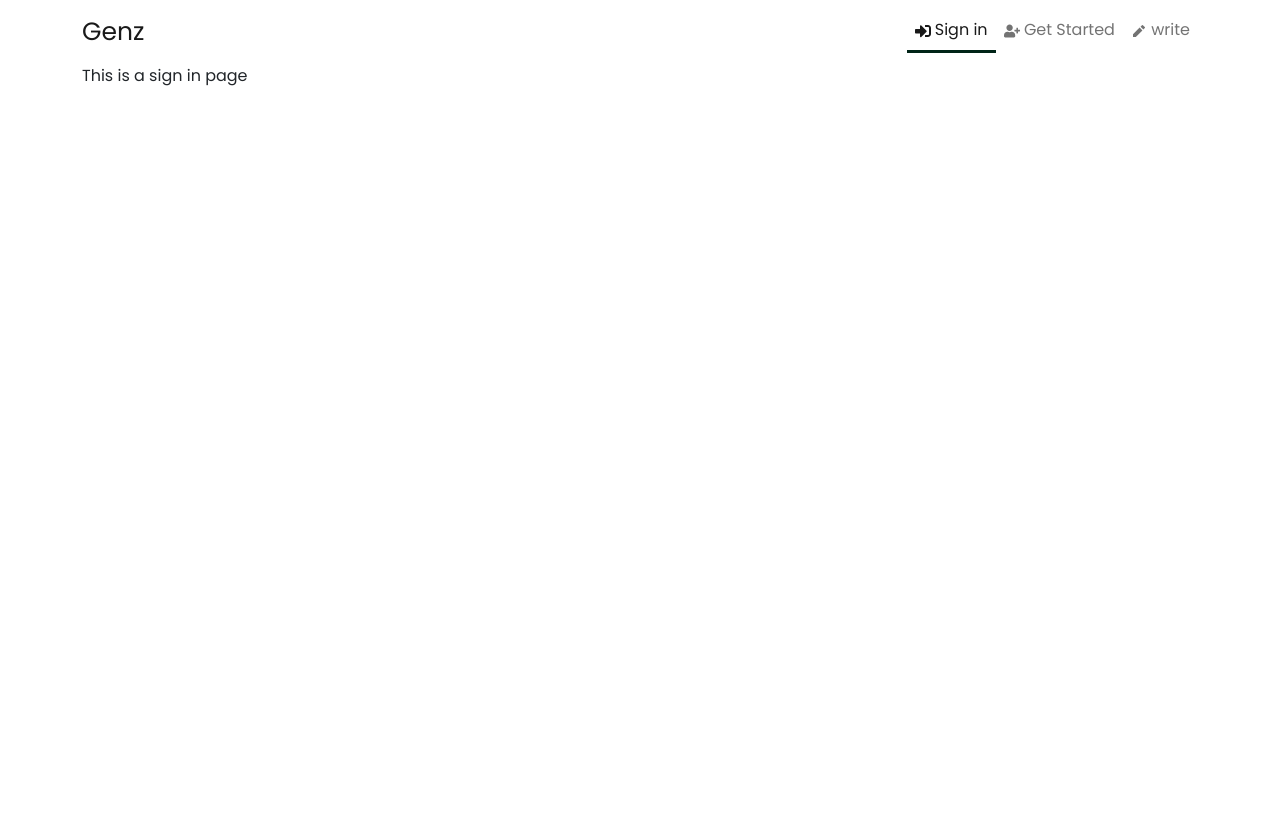
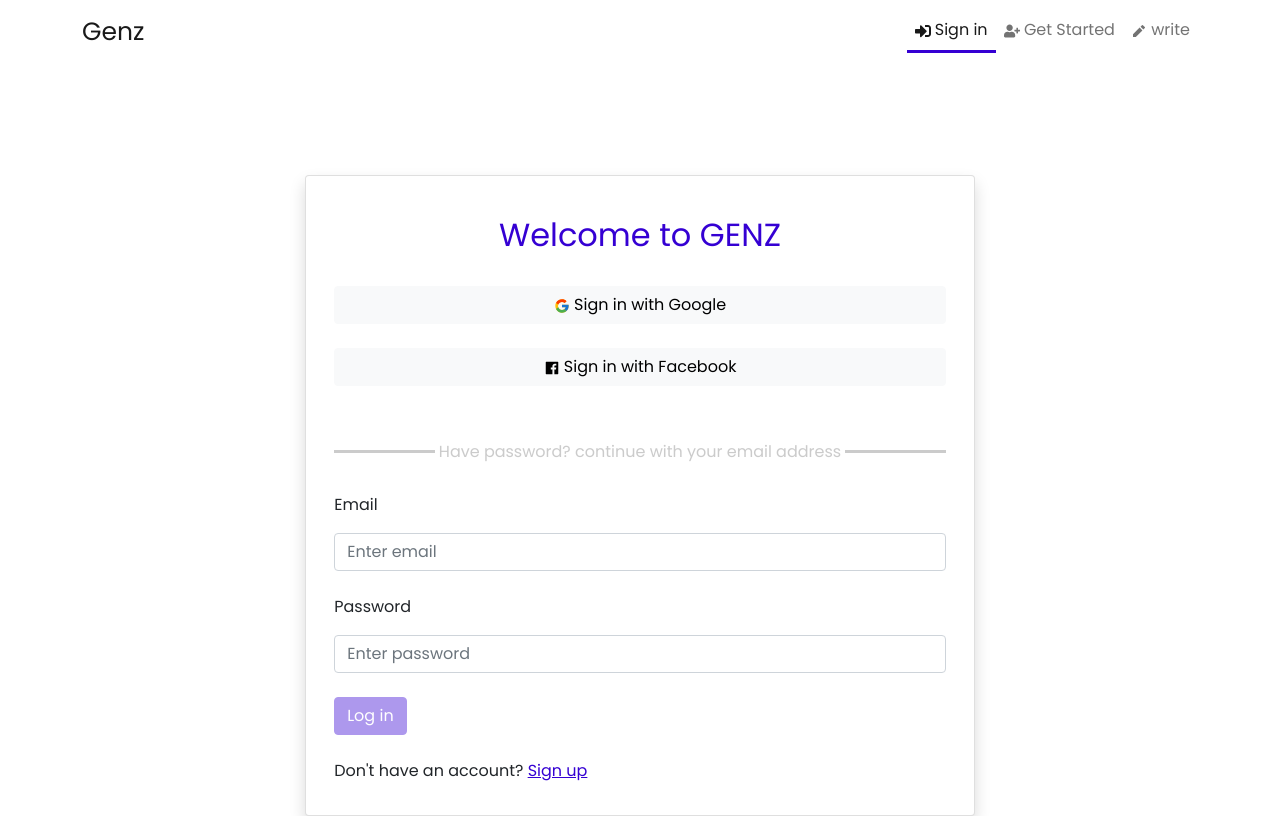
Before and after one commit to Harsha-S2604/genz-client, a React (Create React App) app: page /signin in a window 1280 px wide. Built offline with nearby package versions, Linux system fonts and the light colour scheme.

Commit message:
started signin UI

```diff
--- a/src/component/navbar/Navbar.js
+++ b/src/component/navbar/Navbar.js
@@ -12,7 +12,7 @@ export default class Navbar extends Component {
     constructor(props) {
         super(props);
         this.state = {
-            activeBottomColor: {"borderBottom": "3px solid #002417"},
+            activeBottomColor: {"borderBottom": "3px solid #3500D3"},
             showCollapseMenu: false
         }
     }
@@ -30,7 +30,7 @@ export default class Navbar extends Component {
         return (
             <div>
                 <Router>
-                <nav className="navbar navbar-expand-lg navbar-light bg-transparent navbar-toggleable-md sticky-top">
+                <nav className="navbar navbar-expand-lg navbar-light bg-transparent navbar-toggleable-md">
                     <div className="container">
                         <NavLink className="navbar-brand" id="navbar-title" to="/">Genz</NavLink>
                         <button className="navbar-toggler navbar-toggler-right collapsed" onClick={this.toggleMenu}
--- a/src/component/signin/Signin.js
+++ b/src/component/signin/Signin.js
@@ -1,11 +1,60 @@
 import React, { Component } from "react";
+import {FcGoogle} from 'react-icons/fc';
+import {AiFillFacebook} from 'react-icons/ai';
 
 export default class Signin extends Component {
+
+    constructor(props) {
+        super(props);
+        this.state = {
+            isEnable: false
+        }
+    }
+
+    handleLogin = () => {
+        console.log("login")
+    }
+
     render() {
         return (
             <div>
                 <div className="container">
-                    This is a sign in page
+                    <div className="card-config">
+                        <div className="card shadow mx-auto card-width">
+                            <div className="card-body">
+                                <h2 className="primary-color text-center card-title pt-4">Welcome to GENZ</h2><br/>
+                                <div className="container">
+                                    <div>
+                                        <button type="button" className="btn btn-light col-12"><FcGoogle />{" "}Sign in with Google</button><br/><br/>
+                                        <button type="button" className="btn btn-light col-12"><AiFillFacebook />{" "}Sign in with Facebook</button><br/><br/>
+                                    </div><br/>
+                                    <hr className="sep-login-hr" data-content="Have password? continue with your email address" /><br/>
+                                    <form>
+                                        <div className="form-group">
+                                            <label  className="pb-3" htmlFor="email">Email</label>
+                                            <input  type="email"
+                                                    name="email"
+                                                    required
+                                                    className="form-control"
+                                                    id="email" aria-describedby="emailHelp" placeholder="Enter email" />
+                                        </div><br/>
+                                        <div className="form-group">
+                                            <label  className="pb-3" htmlFor="password">Password</label>
+                                            <input  type="password"
+                                                    name="password"
+                                                    required
+                                                    className="form-control"
+                                                    id="password" placeholder="Enter password" />
+                                        </div><br/>
+                                        <div className="form-group">
+                                            <button type="button" onClick={this.handleLogin} className="btn-config btn-primary-col" disabled={!this.state.isEnable}>Log in</button>
+                                        </div>
+                                    </form><br/>
+                                    <p>Don't have an account? <a className="primary-color" href="/register">Sign up</a></p>
+                                </div>
+                            </div>
+                        </div>
+                    </div>
                 </div>
             </div>
         )
--- a/src/index.css
+++ b/src/index.css
@@ -12,6 +12,14 @@ div {
   -moz-osx-font-smoothing: grayscale;
 }
 
+.primary-color {
+  color: #3500D3;
+}
+
+.primary-bg-color {
+  color: #3500D3
+}
+
 #modify-nav-menu {
   text-decoration: none;
   color: black;
@@ -24,3 +32,64 @@ div {
 .nav-item.active {
   border-bottom: 3px solid #002417;
 }
+
+.card-width {
+  width: 60%;
+}
+
+.card-config {
+  padding-top: 10%;
+}
+
+.btn-config {
+  display: inline-block;
+  font-weight: 400;
+  line-height: 1.5;
+  color: #212529;
+  text-align: center;
+  text-decoration: none;
+  vertical-align: middle;
+  cursor: pointer;
+  -webkit-user-select: none;
+  user-select: none;
+  background-color: transparent;
+  border: 1px solid transparent;
+  padding: 0.375rem 0.75rem;
+  font-size: 1rem;
+  border-radius: 0.25rem;
+  transition: color 0.15s ease-in-out, background-color 0.15s ease-in-out, border-color 0.15s ease-in-out, box-shadow 0.15s ease-in-out;
+}
+
+.btn-config:disabled, .btn-config.disabled, fieldset:disabled .btn-config {
+  pointer-events: none;
+  opacity: 0.40;
+}
+
+.btn-primary-col {
+  color: #fff;
+  background-color: #3500D3;
+  border-color: #3500D3;
+}
+
+.btn-primary-col:disabled, .btn-primary-col .disabled {
+  color: #fff;
+  background-color: #3500D3;
+  border-color: #3500D3;
+}
+
+.sep-login-hr {
+  border: none;
+  border-top: 3px double #333;
+  color: #333;
+  overflow: visible;
+  text-align: center;
+  height: 5px;
+}
+
+.sep-login-hr:after {
+  background: #fff;
+  content: attr(data-content);
+  padding: 0 4px;
+  position: relative;
+  top: -13px;
+}
```
